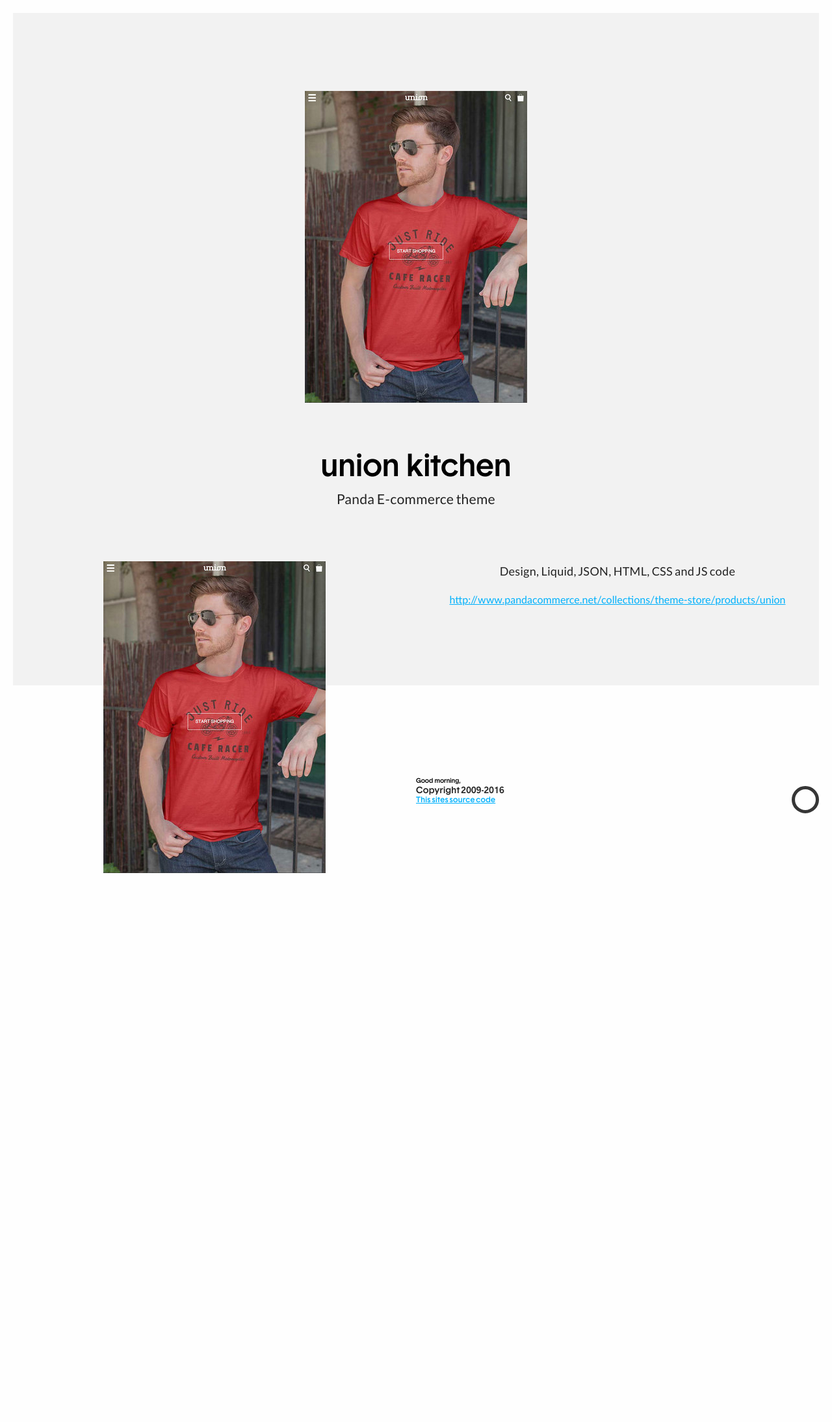
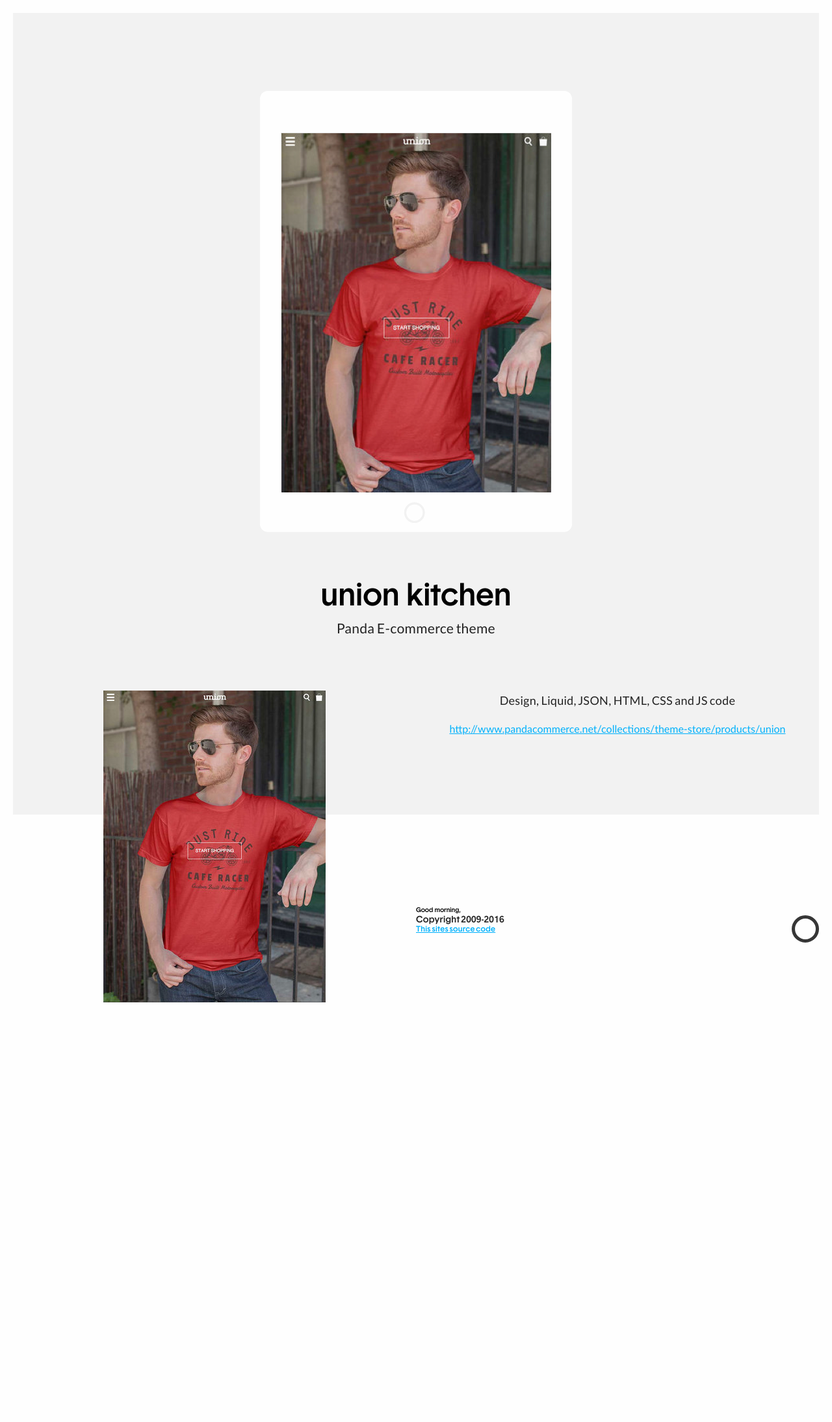
Before and after one commit to musca/oskarengdahl.com, a Jekyll site: the page built from _projects/union-clothes.md, in a window 1280 px wide. Shown: the whole page at 65% size. Built offline with Jekyll 4.4.1, drawn with Linux system fonts in a browser that asks for light colours; before the commit the page ends 1990 px from its top, so only the background shows below that.

Commit message:
Add new logo and updated union screen

```diff
--- a/_data/logos.yml
+++ b/_data/logos.yml
@@ -10,3 +10,5 @@
   img: '/dist/img/logos/github.svg'
 - name: jekyll
   img: '/dist/img/logos/jekyll.svg'
+- name: terminal
+  img: '/dist/img/logos/terminal.svg'
--- a/_projects/union-clothes.md
+++ b/_projects/union-clothes.md
@@ -5,7 +5,7 @@
 description: Panda E-commerce theme
 service: Design, Liquid, JSON, HTML, CSS and JS code
 project-url: 'http://www.pandacommerce.net/collections/theme-store/products/union'
-image: '/dist/img/union-fashion.jpg'
+image: '/dist/img/union-fashion.png'
 BGcolor: '#F2F2F2'
 ---
 <div class="half" markdown="1">
```
Also changed, not shown: dist/img/logos/terminal.svg (added), dist/img/union-fashion.png (added).
